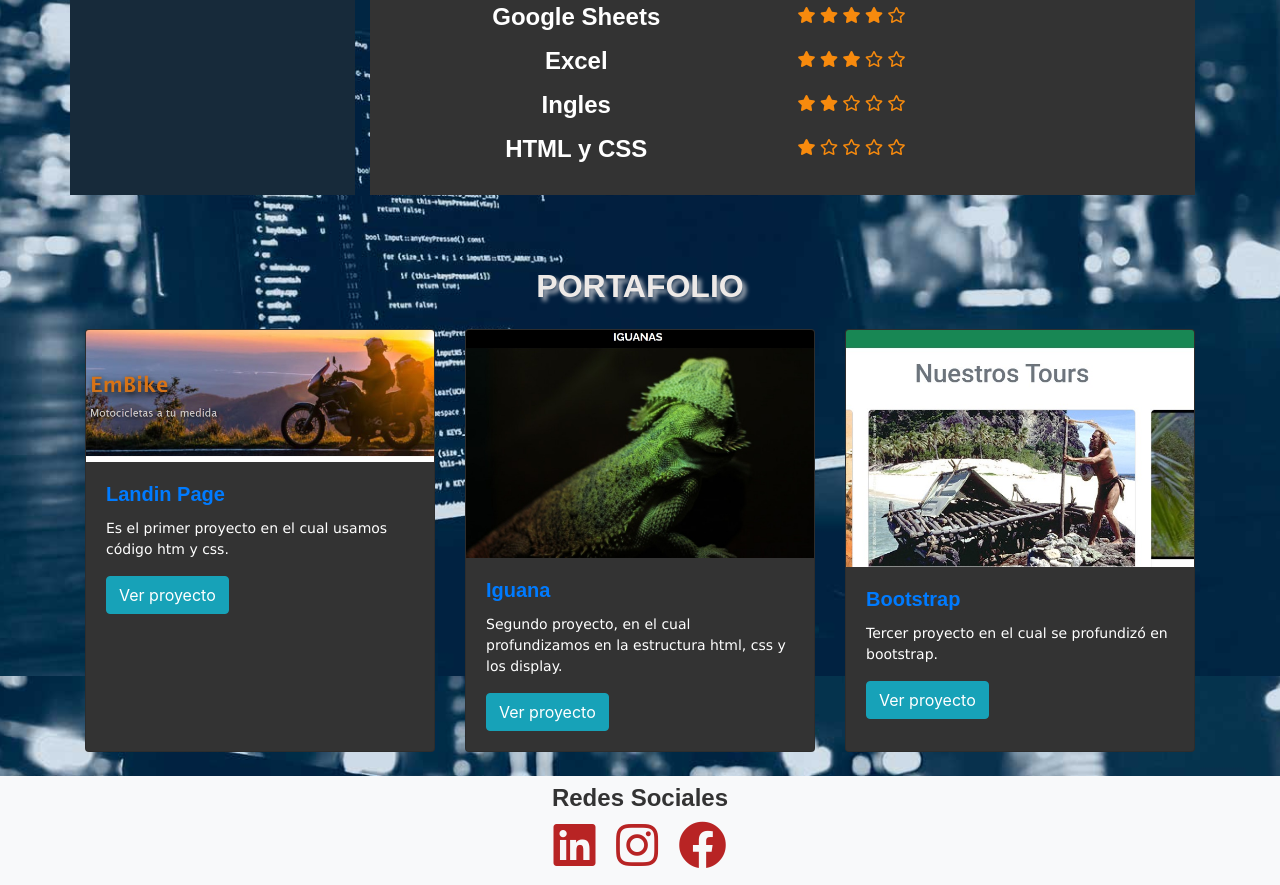
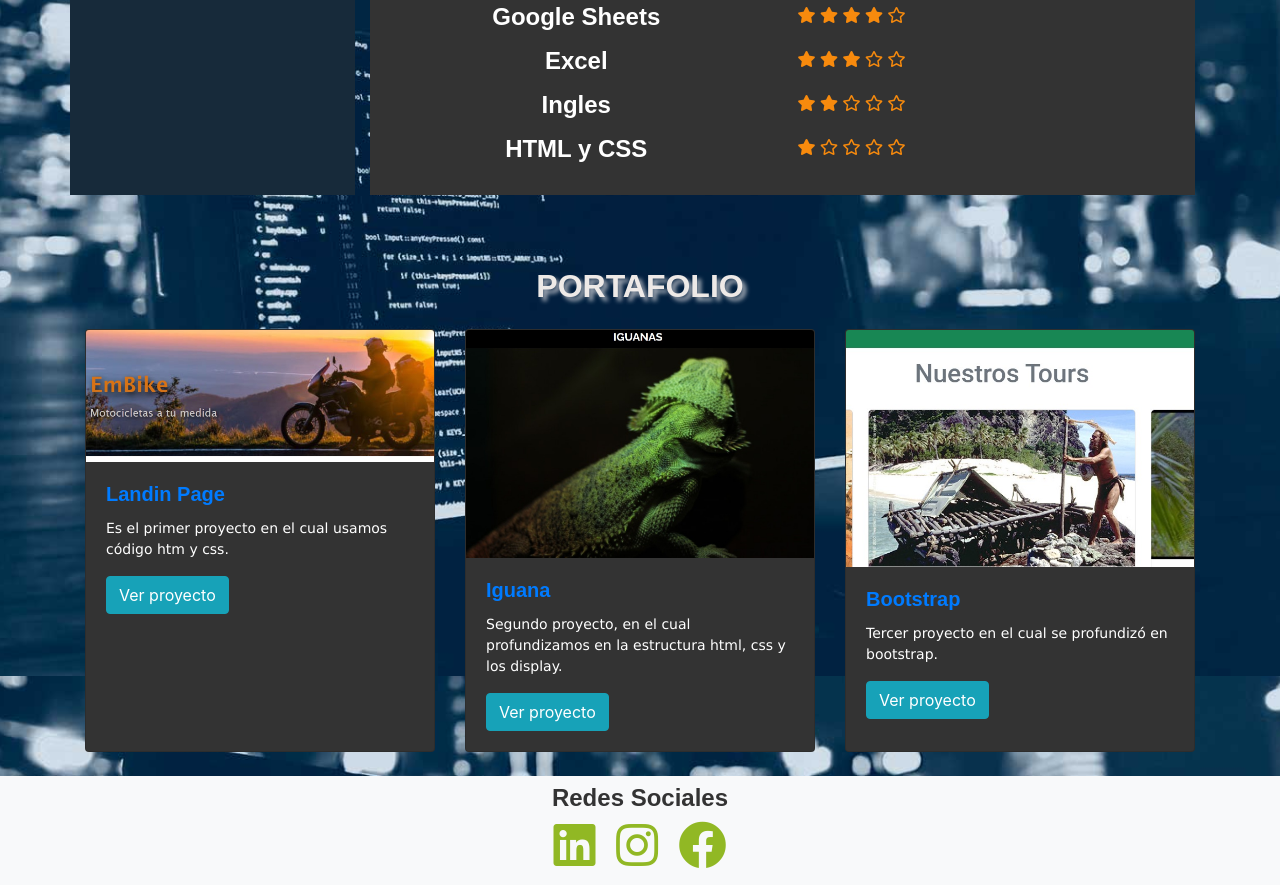
Before and after one commit to williamjrf/proyecto-6-fork-2, a plain HTML site: page index.html in a window 1280 px wide. Shown: the part 924-1809 px from the top of the page. Drawn offline with nearby package versions, Linux system fonts and the light colour scheme.

Commit message:
cambios color en redes sociales

```diff
--- a/assets/style.css
+++ b/assets/style.css
@@ -82,7 +82,7 @@
   }
 
   .footer i {
-    color: rgb(184, 36, 36) ;
+    color: #91b824 ;
   }
   footer.footer {
     background-color: #f8f9fa;
```
